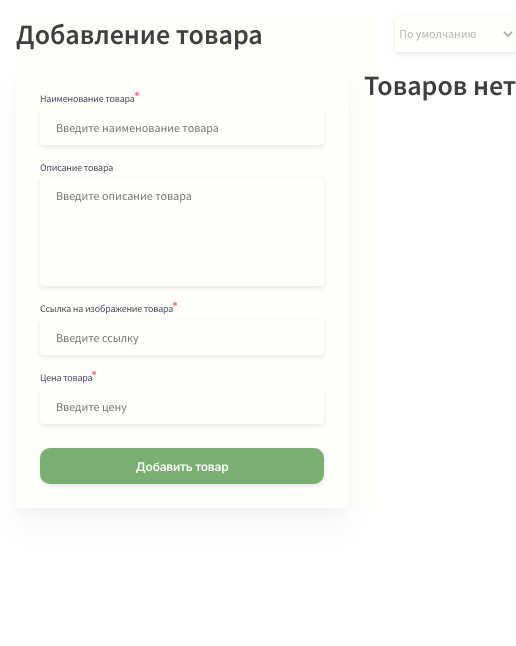
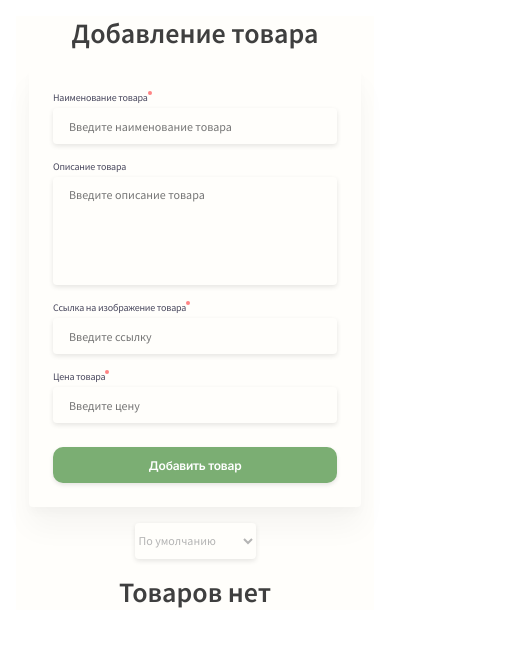
Before and after one commit to alraskalov/idaproject, a Nuxt app: page / in a window 390 px wide. Shown: the top 646 px of the page, 516 px wide, since content can reach past the window. Built offline with nearby package versions, Linux system fonts and the light colour scheme.

Commit message:
added adaptive, style code

```diff
--- a/assets/scss/_variables.scss
+++ /dev/null
@@ -1 +0,0 @@
-$orange: orange;
--- a/components/FormItem.vue
+++ b/components/FormItem.vue
@@ -1,13 +1,37 @@
 <template>
   <form :name="name" class="form" @submit="handleSubmit">
-    <InputItem id="name" label="Наименование товара" placeholder="Введите наименование товара" :value="values.name"
-      required @on-change="handleChange" />
-    <TextAreaItem id="about" label="Описание товара" placeholder="Введите описание товара" :value="values.about"
-      @on-change="handleChange" />
-    <InputItem id="url" type="url" label="Ссылка на изображение товара" placeholder="Введите ссылку" :value="values.url"
-      required @on-change="handleChange" />
-    <InputItem id="price" label="Цена товара" placeholder="Введите цену" :value="values.price" required
-      @on-change="handleChange" />
+    <InputItem
+      id="name"
+      label="Наименование товара"
+      placeholder="Введите наименование товара"
+      :value="values.name"
+      required
+      @on-change="handleChange"
+    />
+    <TextAreaItem
+      id="about"
+      label="Описание товара"
+      placeholder="Введите описание товара"
+      :value="values.about"
+      @on-change="handleChange"
+    />
+    <InputItem
+      id="url"
+      type="url"
+      label="Ссылка на изображение товара"
+      placeholder="Введите ссылку"
+      :value="values.url"
+      required
+      @on-change="handleChange"
+    />
+    <InputItem
+      id="price"
+      label="Цена товара"
+      placeholder="Введите цену"
+      :value="values.price"
+      required
+      @on-change="handleChange"
+    />
     <ButtonItem />
   </form>
 </template>
@@ -33,15 +57,21 @@ export default {
       this.values = { ...this.values, [name]: value }
     },
     handleSubmit(e) {
-      e.preventDefault();
+      e.preventDefault()
       const { name, about, url, price } = this.values
-      const modifyName = name.charAt(0).toUpperCase() + name.slice(1);
-      const newProduct = { id: Date.now(), name: modifyName, about, url, price: this.maskNumber(price) }
+      const modifyName = name.charAt(0).toUpperCase() + name.slice(1)
+      const newProduct = {
+        id: Date.now(),
+        name: modifyName,
+        about,
+        url,
+        price: this.maskNumber(price),
+      }
       this.$store.commit('SET_PRODUCT', newProduct)
       this.values = { name: '', about: '', url: '', price: '' }
     },
     maskNumber(number) {
-      return number.replace(/(\d)(?=(\d{3})+([^\d]|$))/g, '$1 ');
+      return number.replace(/(\d)(?=(\d{3})+([^\d]|$))/g, '$1 ')
     },
   },
 }
--- a/components/MainComp.vue
+++ b/components/MainComp.vue
@@ -1,10 +1,10 @@
 <template>
   <div class="page">
     <main class="content">
-      <h2 class="content__title">Добавление товара</h2>
+      <h2 class="content__title left">Добавление товара</h2>
       <SelectItem id="card-sort" v-model="selectedSort" class="right" />
-      <FormItem name="create" />
-      <ProductComp />
+      <FormItem class="form" name="create" />
+      <ProductComp class="product" />
     </main>
   </div>
 </template>
@@ -13,18 +13,20 @@
 import { mapState } from 'vuex'
 
 export default {
-  name: "MainComp",
+  name: 'MainComp',
   computed: {
     ...mapState({
-      selectedSort: (state) => state.selectedSort
-    })
+      selectedSort: (state) => state.selectedSort,
+    }),
   },
   mounted() {
     if (localStorage.getItem('product')) {
-      this.$store.commit('INITIAL_PRODUCT', JSON.parse(localStorage.getItem('product')));
+      this.$store.commit(
+        'INITIAL_PRODUCT',
+        JSON.parse(localStorage.getItem('product'))
+      )
     }
   },
-
 }
 </script>
 
@@ -44,7 +46,7 @@ export default {
     font-weight: 600;
     font-size: 1.75rem;
     line-height: 1.25;
-    color: #3F3F3F;
+    color: #3f3f3f;
     margin: 0;
     align-self: self-end;
   }
@@ -60,4 +62,35 @@ export default {
 .right {
   justify-self: end;
 }
+
+@media screen and (max-width: 750px) {
+  .content {
+    display: flex;
+    flex-direction: column;
+    align-items: center;
+    justify-content: center;
+  }
+
+  .left {
+    order: 1;
+  }
+
+  .form {
+    order: 2;
+  }
+
+  .right {
+    order: 3;
+  }
+
+  .product {
+    order: 4;
+  }
+
+  .content {
+    &__title {
+      align-self: center;
+    }
+  }
+}
 </style>
--- a/components/ProductCard.vue
+++ b/components/ProductCard.vue
@@ -1,12 +1,15 @@
 <template>
   <div class="product-card">
-    <img class="product-card__img" :src="product.url" :alt="product.name">
+    <img class="product-card__img" :src="product.url" :alt="product.name" />
     <div class="product-card__description description">
       <h2 class="description__title">{{ product.name }}</h2>
       <p class="description__text">{{ product.about }}</p>
       <p class="description__price">{{ product.price }} руб.</p>
     </div>
-    <button class="product-card__btn-del" @click="$emit('remove', product)"></button>
+    <button
+      class="product-card__btn-del"
+      @click="$emit('remove', product)"
+    ></button>
   </div>
 </template>
 
@@ -20,7 +23,7 @@ export default {
         return {}
       },
     },
-  }
+  },
 }
 </script>
 
@@ -30,20 +33,21 @@ export default {
   display: flex;
   flex-direction: column;
   width: 332px;
-  background: #FFFEFB;
-  box-shadow: 0px 20px 30px rgba(0, 0, 0, 0.04), 0px 6px 10px rgba(0, 0, 0, 0.02);
-  border-radius: .25rem;
+  background: #fffefb;
+  box-shadow: 0px 20px 30px rgba(0, 0, 0, 0.04),
+    0px 6px 10px rgba(0, 0, 0, 0.02);
+  border-radius: 0.25rem;
   font-family: 'Source Sans Pro';
   font-style: normal;
   font-weight: 400;
   font-size: 1rem;
   line-height: 1.25;
-  color: #3F3F3F;
+  color: #3f3f3f;
   cursor: url('~/assets/image/cursor.svg') 2 2, pointer;
 
   &__img {
-    border-top-right-radius: .25rem;
-    border-top-left-radius: .25rem;
+    border-top-right-radius: 0.25rem;
+    border-top-left-radius: 0.25rem;
     max-width: 332px;
     height: 200px;
     object-fit: cover;
@@ -57,7 +61,7 @@ export default {
   &__btn-del {
     visibility: hidden;
     opacity: 0;
-    transition: visibility 0s, opacity .5s linear;
+    transition: visibility 0s, opacity 0.5s linear;
     position: absolute;
     right: -8px;
     top: -8px;
@@ -67,9 +71,9 @@ export default {
     background-position: center center;
     width: 2rem;
     height: 2rem;
-    background-color: #FF8484;
+    background-color: #ff8484;
     box-shadow: 0px 2px 4px rgba(0, 0, 0, 0.1);
-    border-radius: .625rem;
+    border-radius: 0.625rem;
     border: none;
     cursor: url('~/assets/image/cursor.svg') 2 2, pointer;
   }
--- a/components/ProductComp.vue
+++ b/components/ProductComp.vue
@@ -1,32 +1,34 @@
 <template>
   <section class="product">
-  <transition-group>123</transition-group>
-      <ProductCardList v-if="$store.getters.sortedProduct.length > 0">
-        <ProductCard v-for="product in $store.getters.sortedProduct" :key="product.id" :product="product"
-          @remove="deleteCard" />
-      </ProductCardList>
-      <p v-else class="product__text">Товаров нет</p>
+    <ProductCardList v-if="$store.getters.sortedProduct.length > 0">
+      <ProductCard
+        v-for="product in $store.getters.sortedProduct"
+        :key="product.id"
+        :product="product"
+        @remove="deleteCard"
+      />
+    </ProductCardList>
+    <p v-else class="product__text">Товаров нет</p>
   </section>
 </template>
 
 <script>
-import { mapState } from 'vuex';
-import ProductCardList from './ProductCardList.vue';
-import ProductCard from './ProductCard.vue';
+import { mapState } from 'vuex'
+import ProductCardList from './ProductCardList.vue'
+import ProductCard from './ProductCard.vue'
 export default {
-  name: "ProductComp",
+  name: 'ProductComp',
   components: { ProductCardList, ProductCard },
   computed: {
     ...mapState({
-      products: (state) => state.products
-    })
+      products: (state) => state.products,
+    }),
   },
   methods: {
     deleteCard(product) {
       this.$store.commit('REMOVE_PRODUCT', product)
-    }
+    },
   },
-
 }
 </script>
 
@@ -36,17 +38,13 @@ export default {
 
   &__text {
     text-align: center;
-    font-family: "Source Sans Pro";
+    font-family: 'Source Sans Pro';
     font-style: normal;
     font-weight: 600;
     font-size: 1.75rem;
     line-height: 1.25;
-    color: #3F3F3F;
+    color: #3f3f3f;
     margin: 0;
   }
 }
-
-.product-list-move {
-  transition: transform 1s;
-}
 </style>
--- a/nuxt.config.js
+++ b/nuxt.config.js
@@ -29,7 +29,7 @@ export default {
   },
 
   // Global CSS: https://go.nuxtjs.dev/config-css
-  css: ['normalize.css/normalize.css', '~/assets/scss/_variables.scss'],
+  css: ['normalize.css/normalize.css'],
 
   // Plugins to run before rendering page: https://go.nuxtjs.dev/config-plugins
   plugins: [],
--- a/pages/index.vue
+++ b/pages/index.vue
@@ -4,6 +4,6 @@
 
 <script>
 export default {
-  name: "IndexPage",
+  name: 'IndexPage',
 }
 </script>
```
Also changed, not shown: components/SelectItem.vue (+8 -4 lines).
